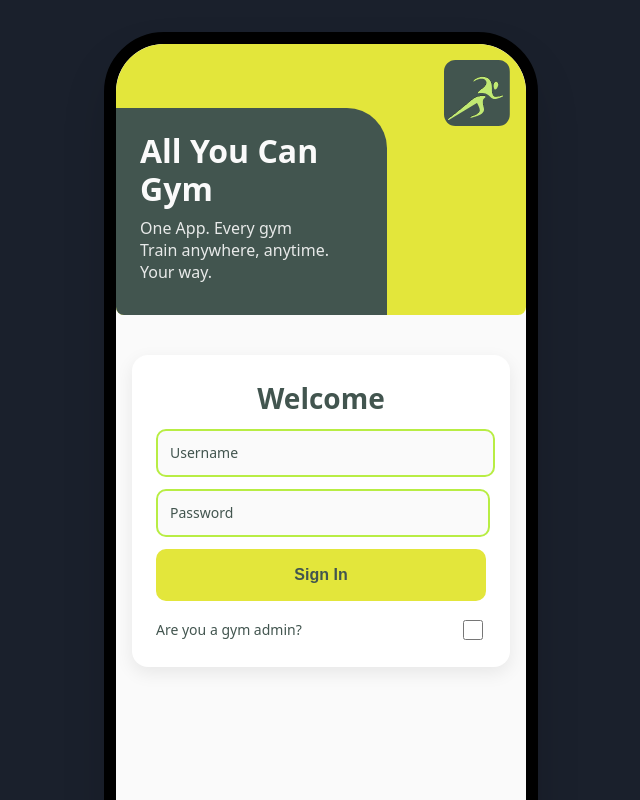
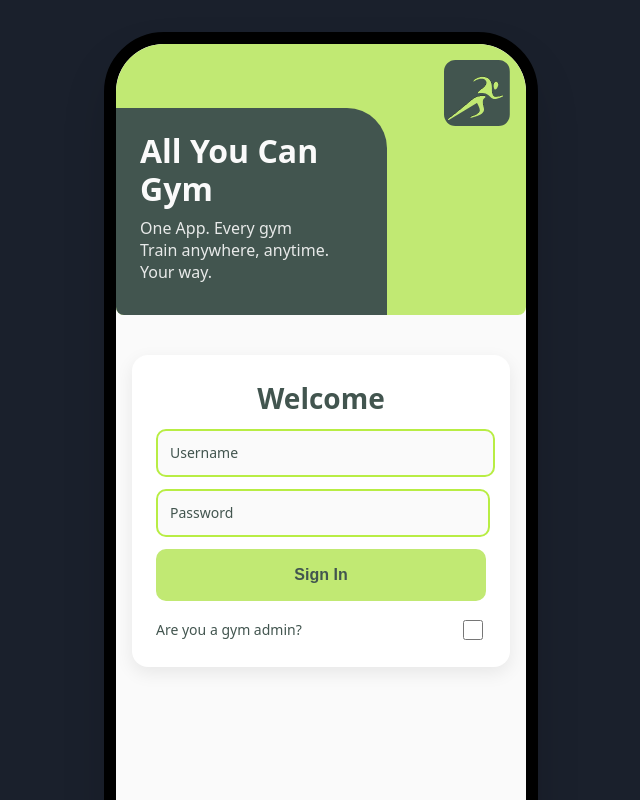
Before and after one commit to vic5678/Team-13-All-You-Can-Gym-Frontend, a React (Create React App) app: page /Login in a window 1280 px wide. Shown: the top 800 px of the page, without its empty margins (319-959 px from the left). Built offline with nearby package versions, Linux system fonts and the light colour scheme; no server answers.

Commit message:
Revert "temp color change to test deployment"
This reverts commit 26634a900b035775e530b6d692133688c72e0dad.

```diff
--- a/src/styles/global.css
+++ b/src/styles/global.css
@@ -4,8 +4,7 @@
   --global-text-color-muted: #6b7280;
   --global-accent-color: #42554F;
   --global-accent-color-hover: #33403B;
-  /* --global-accent-color-secondary: #C1E973; */
-  --global-accent-color-secondary: #e3e63b;
+  --global-accent-color-secondary: #C1E973;
 }
 
 * { box-sizing: border-box; }
```
